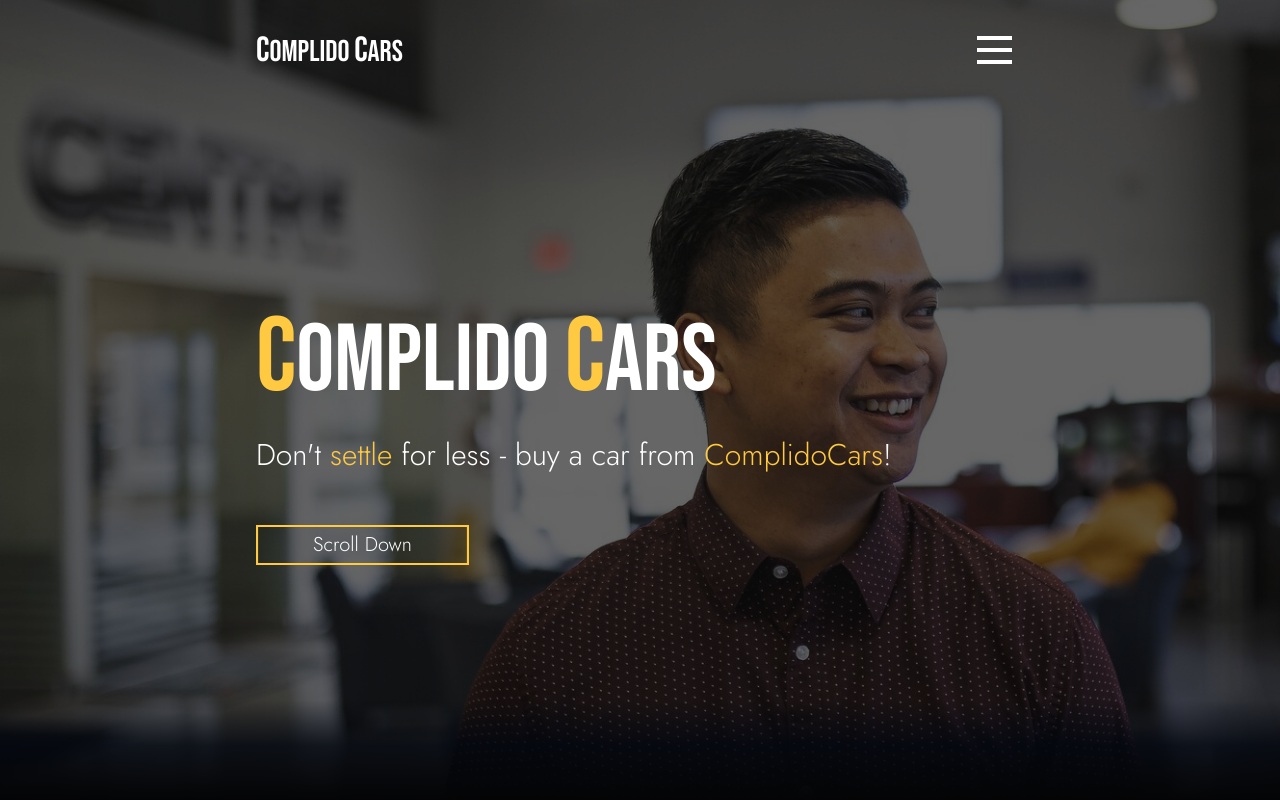
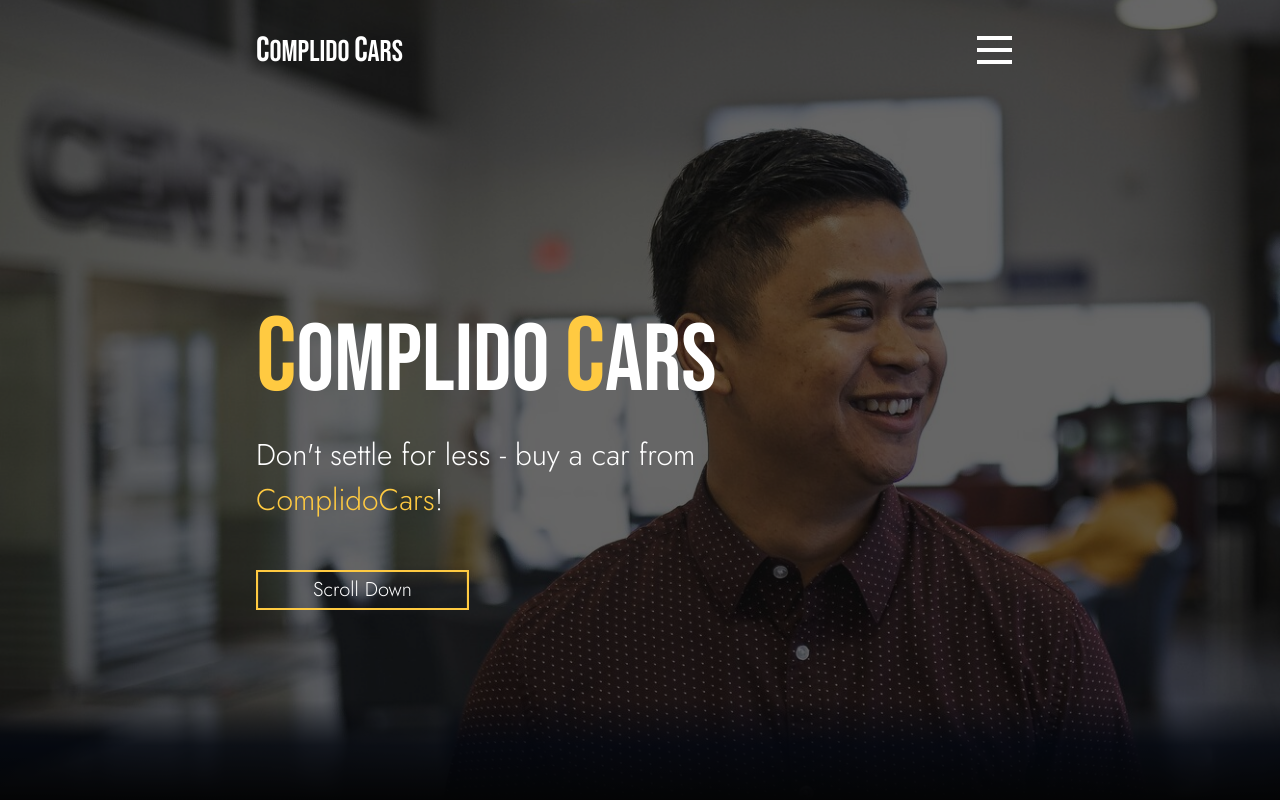
Before and after one commit to kristiantud/ComplidoCars, a website: page index.html in a window 1280 px wide. Shown: the top 800 px of the page. Drawn offline with nearby package versions, Linux system fonts and the light colour scheme; some packages are replaced by stand-ins of ours; a web font is replaced by a local one.

Commit message:
changed slogan

```diff
--- a/styles/widescreen.css
+++ b/styles/widescreen.css
@@ -258,6 +258,7 @@ html,body{
     font-family: 'Jost', sans-serif;
     font-size: 30px;
     display: block;
+    width: 70%;
 
 }
 #hero_subtitle_thankspage{
```
Also changed, not shown: index.html (+1 -1 lines).
